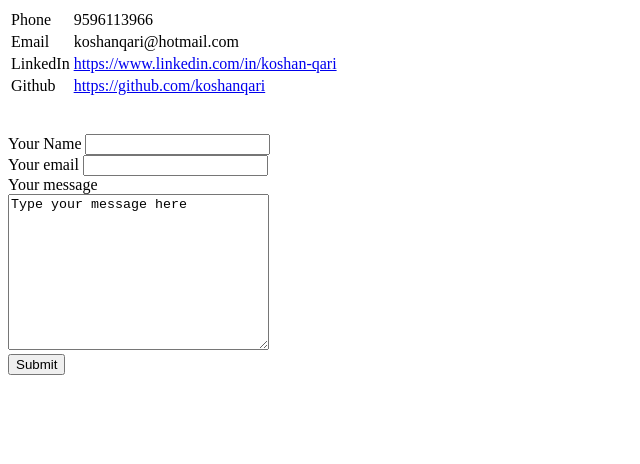
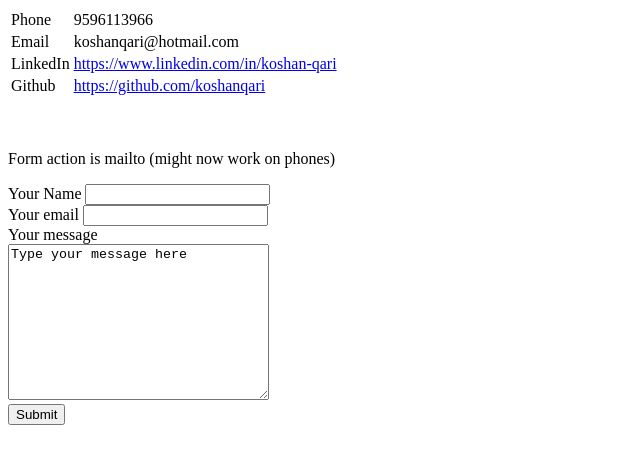
Before and after one commit to koshanqari/cv, a plain HTML site: page contactme.html in a window 1280 px wide. Shown: the whole page, without its empty margins (0-640 px from the left). Drawn offline with Linux system fonts and the light colour scheme.

Commit message:
form action text added

```diff
--- a/contactme.html
+++ b/contactme.html
@@ -27,6 +27,8 @@
     </table>
     <br>
     <br>
+
+    <p>Form action is mailto (might now work on phones)</p>
     <form action="mailto:koshanqari@hotmail.com" method="post", enctype="text/plain">
         <label for="name">Your Name</label>
         <input id="name" name="name" type="text">
```
